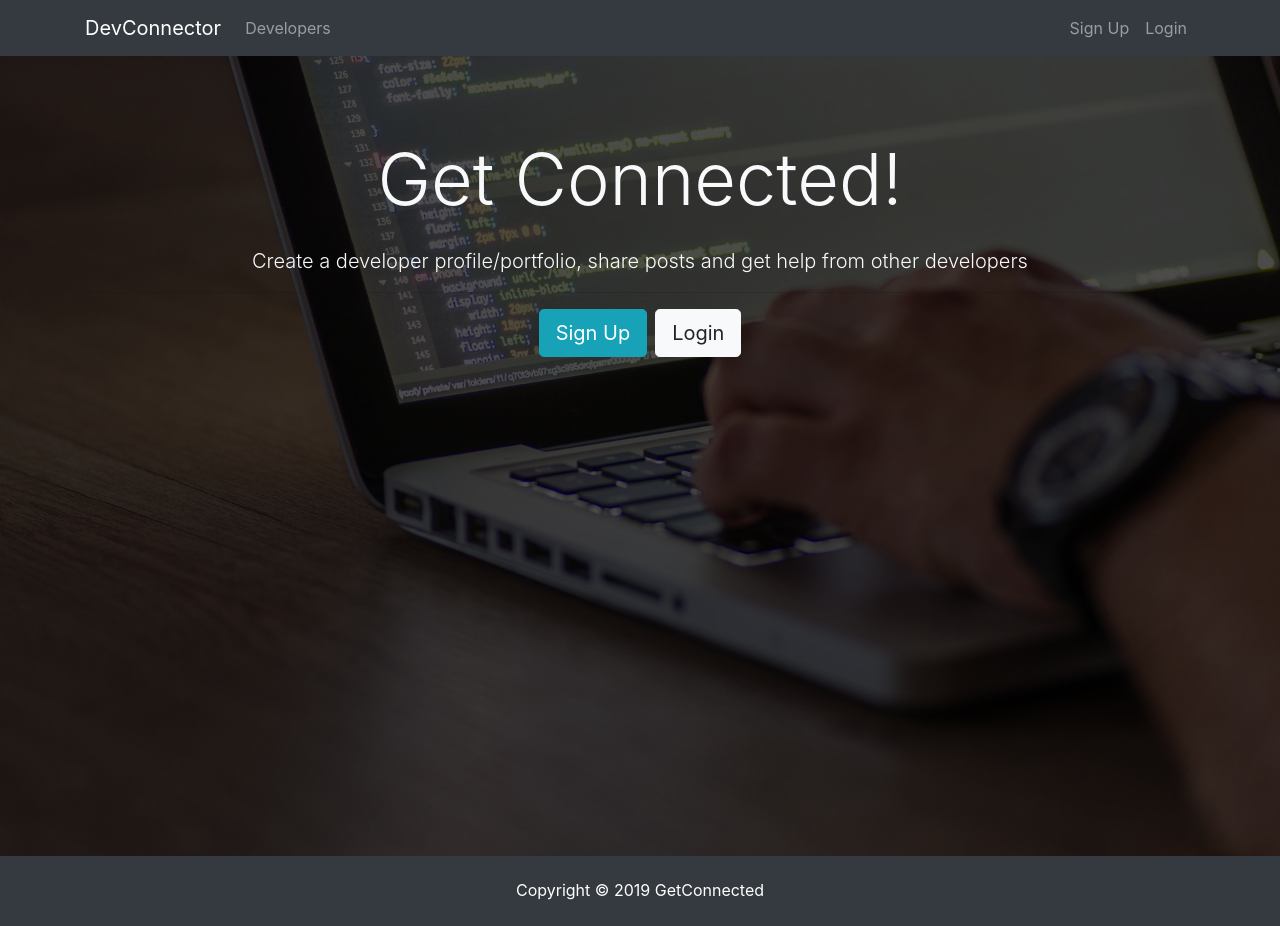
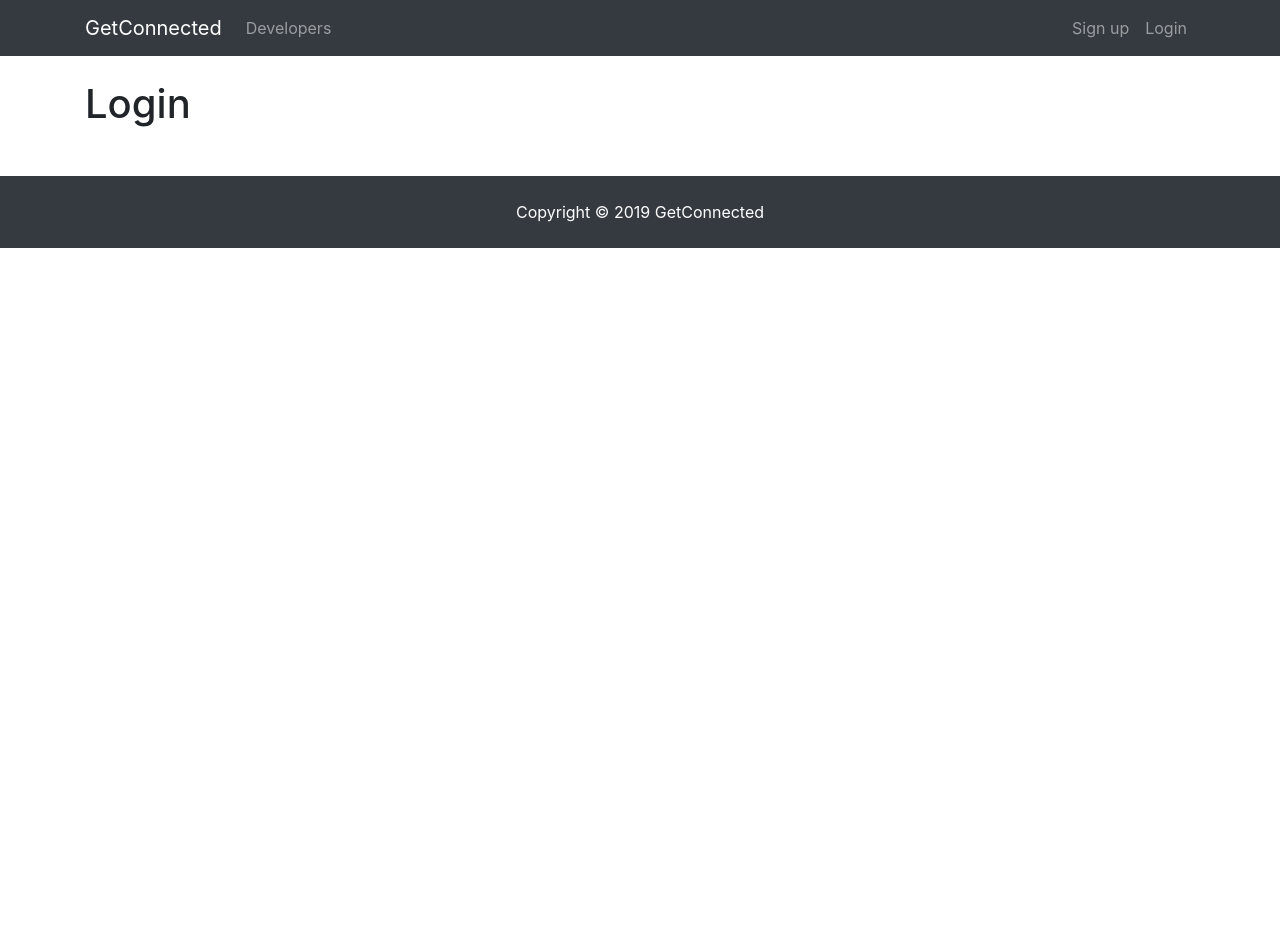
Before and after one commit to murraywilliams/mern-getconnected, a React (Create React App) app in the folder client/: page /login in a window 1280 px wide. After the commit the page ends 800 px from the top, so only its background shows below. Built offline with nearby package versions, Linux system fonts and the light colour scheme.

Commit message:
Add Route and updated component routes

```diff
--- a/client/package.json
+++ b/client/package.json
@@ -5,6 +5,7 @@
   "dependencies": {
     "react": "^16.8.1",
     "react-dom": "^16.8.1",
+    "react-router-dom": "^4.3.1",
     "react-scripts": "2.1.3"
   },
   "scripts": {
--- a/client/src/App.js
+++ b/client/src/App.js
@@ -1,19 +1,28 @@
 import React, { Component } from 'react';
+import { BrowserRouter as Router, Route } from 'react-router-dom';
 
 import Navbar from './components/layout/Navbar';
 import Landing from './components/layout/Landing';
 import Footer from './components/layout/Footer';
+import Register from './components/auth/Register';
+import Login from './components/auth/Login';
 
 import './App.css';
 
 class App extends Component {
   render() {
     return (
-      <div className='App'>
-        <Navbar />
-        <Landing />
-        <Footer />
-      </div>
+      <Router>
+        <div className='App'>
+          <Navbar />
+          <Route exact path='/' component={Landing} />
+          <div className='container'>
+            <Route exact path='/register' component={Register} />
+            <Route exact path='/login' component={Login} />
+          </div>
+          <Footer />
+        </div>
+      </Router>
     );
   }
 }
--- /dev/null
+++ b/client/src/components/auth/Login.js
@@ -0,0 +1,13 @@
+import React, { Component } from 'react';
+
+class Login extends Component {
+  render() {
+    return (
+      <div>
+        <h1>Login</h1>
+      </div>
+    );
+  }
+}
+
+export default Login;
--- /dev/null
+++ b/client/src/components/auth/Register.js
@@ -0,0 +1,13 @@
+import React, { Component } from 'react';
+
+class Register extends Component {
+  render() {
+    return (
+      <div>
+        <h1>Register</h1>
+      </div>
+    );
+  }
+}
+
+export default Register;
--- a/client/src/components/layout/Landing.js
+++ b/client/src/components/layout/Landing.js
@@ -1,4 +1,5 @@
 import React, { Component } from 'react';
+import { Link } from 'react-router-dom';
 
 class Landing extends Component {
   render() {
@@ -15,12 +16,12 @@
                   from other developers
                 </p>
                 <hr />
-                <a href='register.html' className='btn btn-lg btn-info mr-2'>
+                <Link to='/register' className='btn btn-lg btn-info mr-2'>
                   Sign Up
-                </a>
-                <a href='login.html' className='btn btn-lg btn-light'>
+                </Link>
+                <Link to='/login' className='btn btn-lg btn-light'>
                   Login
-                </a>
+                </Link>
               </div>
             </div>
           </div>
--- a/client/src/components/layout/Navbar.js
+++ b/client/src/components/layout/Navbar.js
@@ -1,13 +1,14 @@
 import React, { Component } from 'react';
+import { Link } from 'react-router-dom';
 
 export default class Navbar extends Component {
   render() {
     return (
       <nav className='navbar navbar-expand-sm navbar-dark bg-dark mb-4'>
         <div className='container'>
-          <a className='navbar-brand' href='landing.html'>
-            DevConnector
-          </a>
+          <Link className='navbar-brand' to='/'>
+            GetConnected
+          </Link>
           <button
             className='navbar-toggler'
             type='button'
@@ -20,23 +21,22 @@
           <div className='collapse navbar-collapse' id='mobile-nav'>
             <ul className='navbar-nav mr-auto'>
               <li className='nav-item'>
-                <a className='nav-link' href='profiles.html'>
-                  {' '}
+                <Link className='nav-link' to='/profiles'>
                   Developers
-                </a>
+                </Link>
               </li>
             </ul>
 
             <ul className='navbar-nav ml-auto'>
               <li className='nav-item'>
-                <a className='nav-link' href='register.html'>
-                  Sign Up
-                </a>
+                <Link className='nav-link' to='/register'>
+                  Sign up
+                </Link>
               </li>
               <li className='nav-item'>
-                <a className='nav-link' href='login.html'>
+                <Link className='nav-link' to='/login'>
                   Login
-                </a>
+                </Link>
               </li>
             </ul>
           </div>
```
